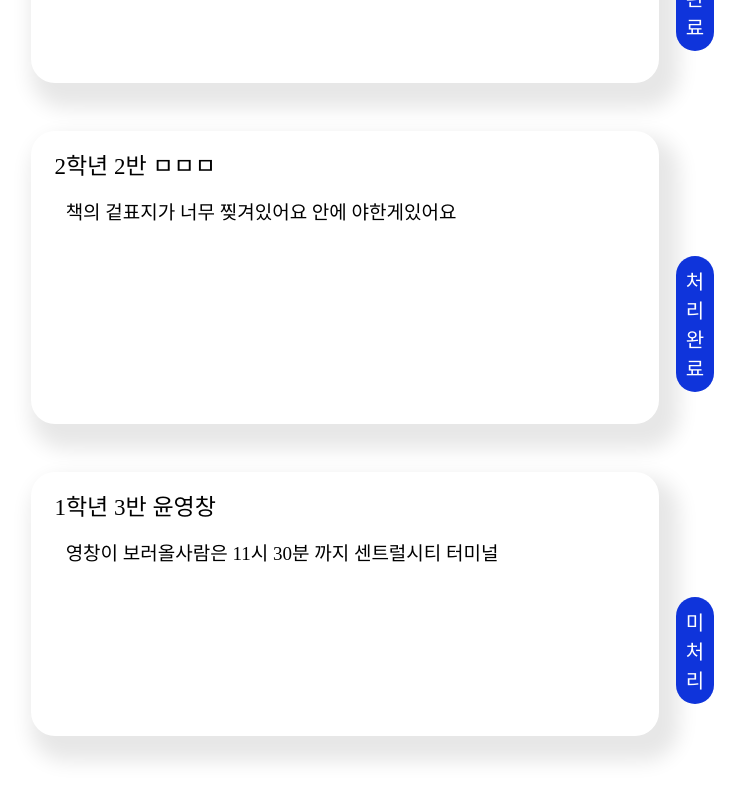
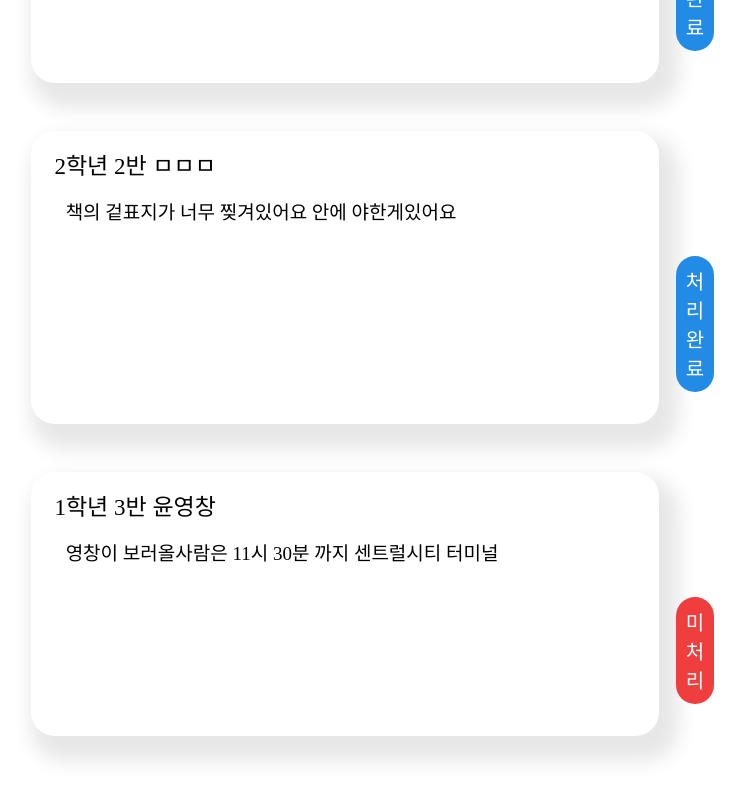
Before and after one commit to inudevs/Flowbook_web, a Vue app: page /report in a window 1280 px wide. Shown: the part 420-1220 px from the top of the page, without its empty margins (295-1040 px from the left). Built offline with nearby package versions, Linux system fonts and the light colour scheme.

Commit message:
fix: 문의사항 상태 표시

```diff
--- a/src/components/GetReport.vue
+++ b/src/components/GetReport.vue
@@ -24,20 +24,8 @@ export default {
             }
         },
     methods : {
-        division: function (item, idx) {
-            for(var i = 0; i < 2; i++) {
-                if(idx == i) {
-                    var i = item.status
-
-                    if( i == '처리완료')
-                    {
-                        return true;
-                    }
-                    else {
-                        return true;
-                    }
-                }
-            }
+        isUndone: function (item) {
+            return item.status === '미처리';
         }
     }
 }
@@ -55,7 +43,7 @@ export default {
             <div class="report__content" >
                 {{ item.content }}
             </div>
-            <div class="report__finish" :class="{ 'non' : division(item, idx) }">
+            <div class="report__finish" :class="{ 'none' : isUndone(item) }">
                 {{ item.status }}
             </div>
         </div>
@@ -110,19 +98,18 @@ export default {
     &__finish {
         text-align: right;
         color: white;
-        background-color: #0F34DB;
+        background-color: #228be6;
         font-size: 20px;
         padding: 0.5em;
         margin-bottom: 2rem;
         border-radius: 1.5em 1.5em 1.5em 1.5em;
         cursor: pointer;
         margin-left: 35em;
-    }
 
-    &__finishnon {
+        &.none {
             text-align: right;
             color: white;
-        background-color: hsl(0, 78%, 58%);
+            background-color: #f03e3e;
             font-size: 20px;
             padding: 0.5em;
             margin-bottom: 2rem;
@@ -131,4 +118,5 @@ export default {
             margin-left: 35em;
         }
     }
+}
 </style>
```
Lines whose indentation alone changed are shown as unchanged.
